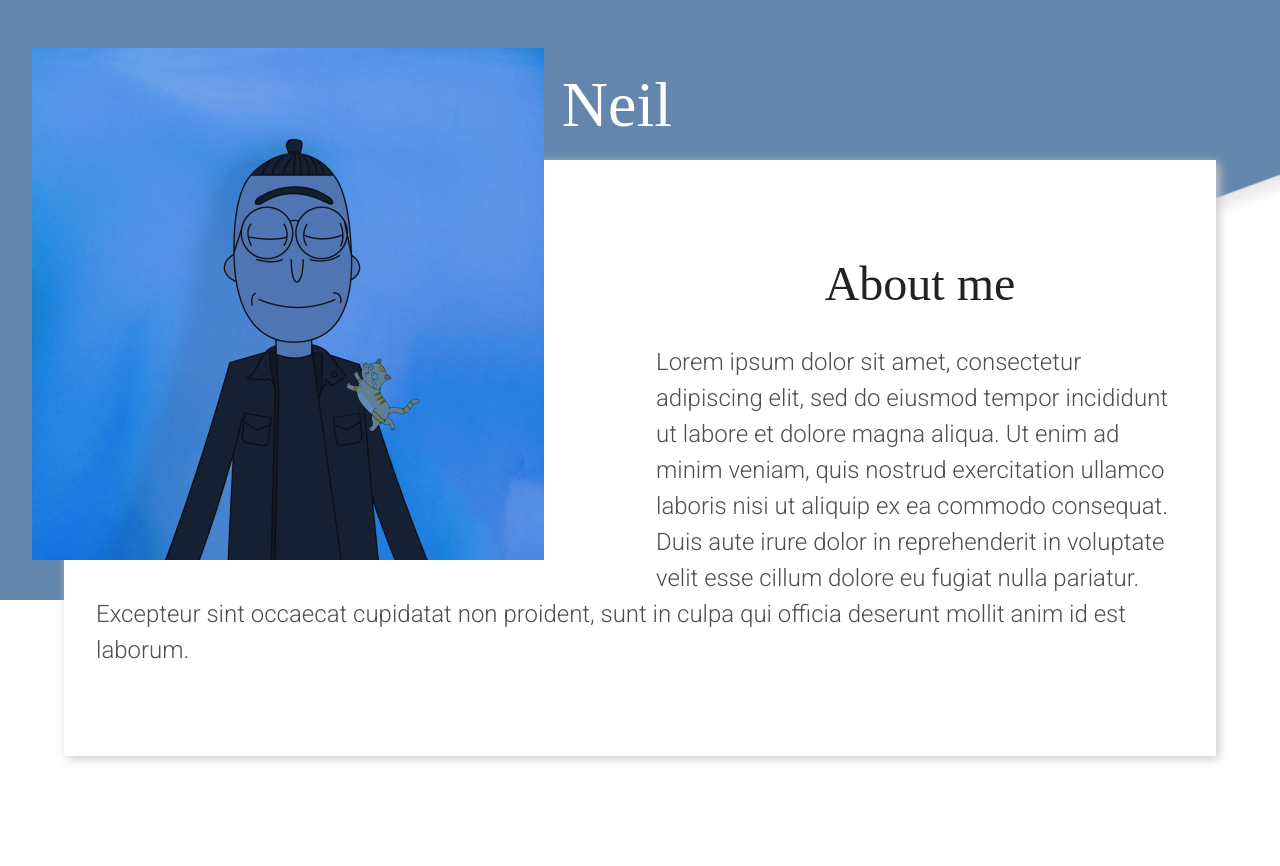
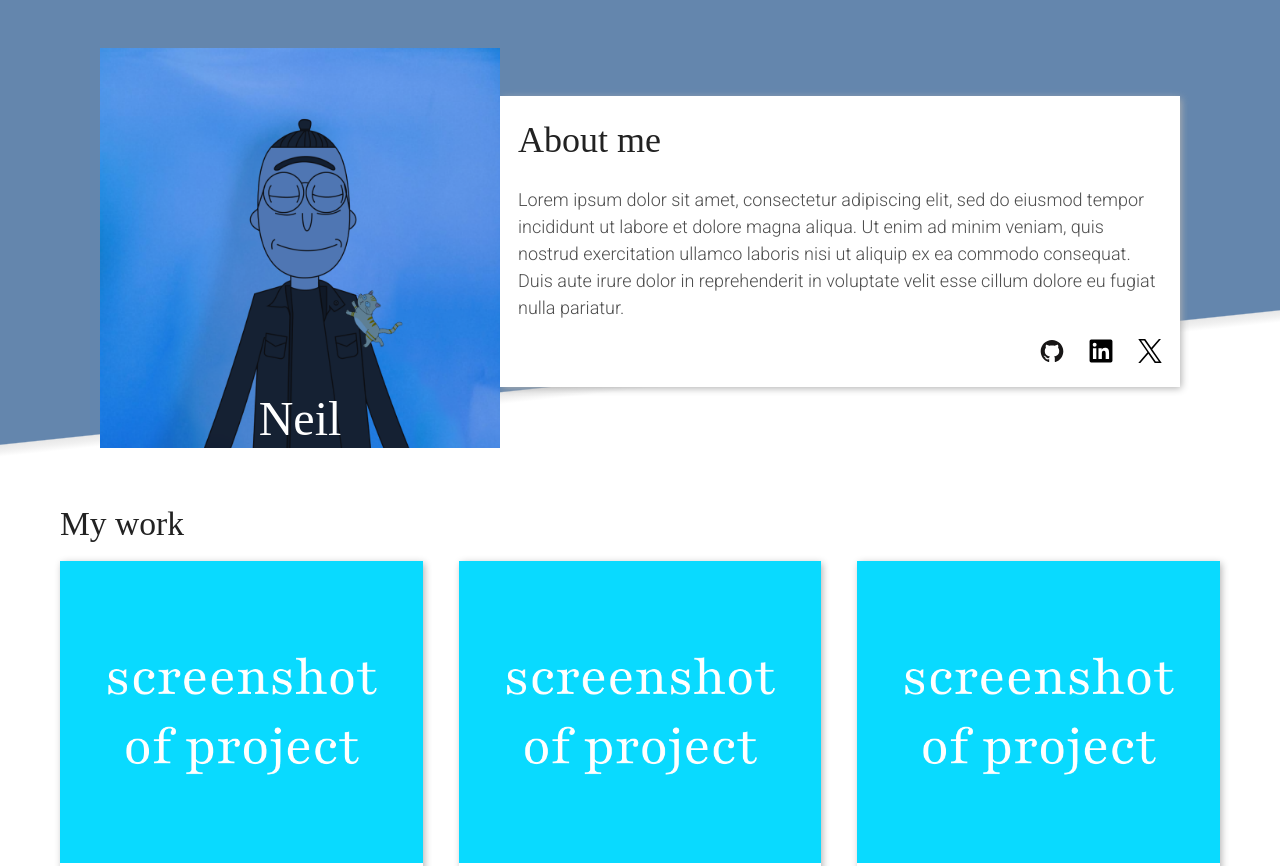
Before and after one commit to 21Neil/Homepage, a website built with webpack: page src/index.html in a window 1280 px wide. Shown: the top 866 px of the page. Built offline with nearby package versions, Linux system fonts and the light colour scheme; a web font is replaced by a local one.

Commit message:
feat: finish desktop version

```diff
--- a/src/css/style.css
+++ b/src/css/style.css
@@ -53,6 +53,36 @@ img {
 
 .about-me {
   margin-bottom: 8em;
+  position: relative;
+}
+
+.about-me::before {
+  content: "";
+  position: absolute;
+  inset: 0;
+  background: rgb(100, 134, 173);
+  background: linear-gradient(
+    150deg,
+    rgba(100, 134, 173, 1) 0%,
+    rgba(100, 134, 173, 1) 33%,
+    rgba(255, 255, 255, 0) 33.2%,
+    rgba(255, 255, 255, 0) 100%
+  );
+}
+
+.about-me::after {
+  content: "";
+  position: absolute;
+  inset: 0;
+  background: linear-gradient(
+    150deg,
+    rgb(230, 230, 230) 0%,
+    rgb(230, 230, 230) 33%
+    rgb(240, 240, 240) 34%
+    rgb(255, 255, 255) 35%
+    rgba(255, 255, 255) 100%
+  );
+  z-index: -1;
 }
 
 .about-me__img {
@@ -60,36 +90,7 @@ img {
   position: relative;
 }
 
-.about-me__img::before {
-  content: "";
-  position: absolute;
-  inset: 0;
-  background: rgb(100, 134, 173);
-  background: linear-gradient(
-    150deg,
-    rgba(100, 134, 173, 1) 0%,
-    rgba(100, 134, 173, 1) 60%,
-    rgba(255, 255, 255, 0) 60.2%,
-    rgba(255, 255, 255, 0) 100%
-  );
-}
-
-.about-me__img::after {
-  content: "";
-  position: absolute;
-  inset: 0;
-  background: linear-gradient(
-    150deg,
-    rgb(230, 230, 230) 0%,
-    rgb(230, 230, 230) 60%,
-    rgb(240, 240, 240) 61%,
-    rgb(255, 255, 255) 62%,
-    rgba(255, 255, 255) 100%
-  );
-  z-index: -1;
-}
-
-.about-me__img .container {
+.about-me__img .about-me__img-container {
   position: relative;
 }
 
@@ -132,7 +133,7 @@ img {
 }
 
 .card {
-  box-shadow: 0.185em 0.185em 0.625em rgb(205, 205, 205);
+  box-shadow: 0.185em 0.185em 0.625em rgb(175, 175, 175);
   margin-bottom: 5em;
 }
 
@@ -233,39 +234,40 @@ footer {
     isolation: isolate;
   }
 
-  .about-me__img {
-    padding: 3em 2em;
-    margin-bottom: 4em;
-  }
-
-  .about-me__img::before {
+  .about-me::before {
     min-height: 600px;
     z-index: -1;
     background: rgb(100, 134, 173);
     background: linear-gradient(
       160deg,
       rgba(100, 134, 173, 1) 0%,
-      rgba(100, 134, 173, 1) 60%,
-      rgba(255, 255, 255, 0) 60.2%,
+      rgba(100, 134, 173, 1) 33%,
+      rgba(255, 255, 255, 0) 33.2%,
       rgba(255, 255, 255, 0) 100%
     );
   }
 
-  .about-me__img::after {
+  .about-me::after {
     min-height: 600px;
     z-index: -2;
     background: linear-gradient(
       160deg,
       rgb(230, 230, 230) 0%,
-      rgb(230, 230, 230) 60%,
-      rgb(240, 240, 240) 61%,
-      rgb(255, 255, 255) 62%,
+      rgb(230, 230, 230) 33%,
+      rgb(240, 240, 240) 34%,
+      rgb(255, 255, 255) 35%,
       rgba(255, 255, 255) 100%
     );
   }
 
-  .about-me__img .container {
+  .about-me__img {
+    padding: 3em 2em;
+    margin-bottom: 4em;
+  }
+
+  .about-me__img .about-me__img-container {
     width: 50%;
+    max-width: 512px;
     float: left;
     margin-right: 1em;
   }
@@ -278,7 +280,7 @@ footer {
   }
 
   .about-me__text {
-    box-shadow: 0.185em 0.185em 0.625em rgb(205, 205, 205);
+    box-shadow: 0.185em 0.185em 0.625em rgb(175, 175, 175);
     margin: 0 4em;
     background-color: #fff;
     padding: 4em 2em;
@@ -320,9 +322,11 @@ footer {
     margin: 0;
   }
 
-  footer {
+  footer .container {
     display: flex;
     flex-direction: row;
+    justify-content: space-between;
+    gap: 2em;
   }
 
   .contact-me {
@@ -332,7 +336,7 @@ footer {
   }
 
   .contact-me h1 {
-    text-align-last: left;
+    text-align: left;
   }
 
   .contact-me__description {
@@ -380,3 +384,128 @@ footer {
     align-items: center;
   }
 }
+
+@media (min-width: 1025px) {
+  :root {
+    font-size: 12px;
+  }
+
+  .container {
+    max-width: 1200px;
+    margin: 0 auto;
+  }
+
+  .about-me::before {
+    min-height: 500px;
+    z-index: -1;
+    background: rgb(100, 134, 173);
+    background: linear-gradient(
+      174deg,
+      rgba(100, 134, 173, 1) 0%,
+      rgba(100, 134, 173, 1) 70%,
+      rgba(255, 255, 255, 0) 70.2%,
+      rgba(255, 255, 255, 0) 100%
+    );
+  }
+
+  .about-me::after {
+    min-height: 500px;
+    z-index: -2;
+    background: linear-gradient(
+      174deg,
+      rgb(230, 230, 230) 0%,
+      rgb(230, 230, 230) 70%,
+      rgb(240, 240, 240) 71%,
+      rgb(255, 255, 255) 72%,
+      rgba(255, 255, 255) 100%
+    );
+  }
+
+  .about-me__img {
+    margin-bottom: 0;
+    padding: 4em 5em;
+  }
+
+  .about-me__img .about-me__img-container {
+    margin: 0;
+    width: 40%;
+    max-width: 400px;
+  }
+
+  .about-me__img p {
+    top: auto;
+    right: 0;
+    left: 0;
+    bottom: 2px;
+    text-align: center;
+  }
+
+  .about-me__text {
+    background-color: #fff;
+    padding: 0em 1.5em;
+    margin: 0 5em;
+    overflow: auto;
+  }
+
+  .about-me__text h1 {
+    text-align: left;
+  }
+
+  .about-me__links {
+    display: flex;
+    justify-content: end;
+    margin-bottom: 2em;
+  }
+
+  .about-me__links a {
+    width: 2rem;
+    height: 2rem;
+  }
+
+  .my-work {
+    overflow: auto;
+    padding: 0 5em;
+    margin-bottom: 5em;
+  }
+
+  .my-work h1 {
+    text-align: left;
+    font-size: 2.8rem;
+    margin-bottom: 0.5em;
+  }
+
+  .card-container {
+    grid-template-columns: repeat(3, 1fr);
+  }
+
+  .card__text p {
+    font-size: 1.2rem;
+  }
+
+  footer .container {
+    padding: 4em 5em;
+  }
+
+  .contact-me {
+    margin: 0;
+    padding: 0;
+  }
+
+  .contact-me__description {
+    font-size: 1.4rem;
+    text-wrap: balance;
+  }
+
+  .contact-me__address,
+  .contact-me__phone-and-email {
+    font-size: 1.4rem;
+  }
+
+  .footer-img-container {
+    margin: 0;
+  }
+
+  .contact-me__links a {
+    width: 3rem;
+  }
+}
--- a/src/index.html
+++ b/src/index.html
@@ -10,8 +10,9 @@
   <body>
     <main>
       <section class="about-me">
+        <div class="container">
           <div class="about-me__img">
-          <div class="container">
+            <div class="about-me__img-container">
               <picture>
                 <img src="./asset/img/Neil-w512.png" alt="Neil" />
               </picture>
@@ -26,8 +27,7 @@
               ad minim veniam, quis nostrud exercitation ullamco laboris nisi ut
               aliquip ex ea commodo consequat. Duis aute irure dolor in
               reprehenderit in voluptate velit esse cillum dolore eu fugiat nulla
-            pariatur. Excepteur sint occaecat cupidatat non proident, sunt in
-            culpa qui officia deserunt mollit anim id est laborum.
+              pariatur.
             </p>
             <div class="about-me__links">
               <a href="#">
@@ -41,8 +41,10 @@
               </a>
             </div>
         </div>
+        </div>
       </section>
       <section class="my-work">
+        <div class="container">
           <h1>My work</h1>
           <div class="card-container">
             <article class="card">
@@ -190,8 +192,10 @@
               </div>
             </article>
           </div>
+        </div>
       </section>
       <footer>
+        <div class="container">
           <section class="contact-me">
             <h1>Contact me</h1>
             <p class="contact-me__description">
@@ -223,6 +227,7 @@
               <img src="./asset/img/Neil-w512.png" alt="neil" />
             </picture>
           </div>
+        </div>
       </footer>
     </main>
   </body>
```
Also changed, not shown: dist/index.html, dist/main.js. Lines whose indentation alone changed are shown as unchanged.
